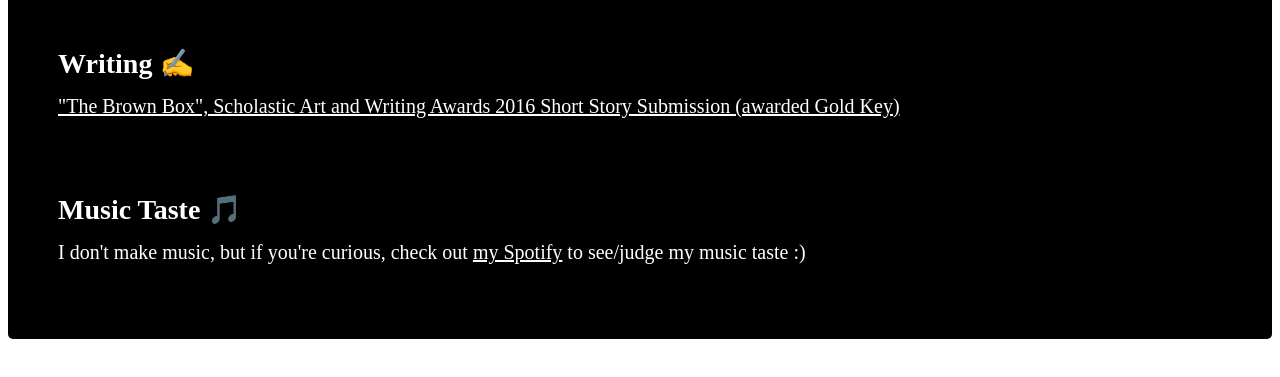
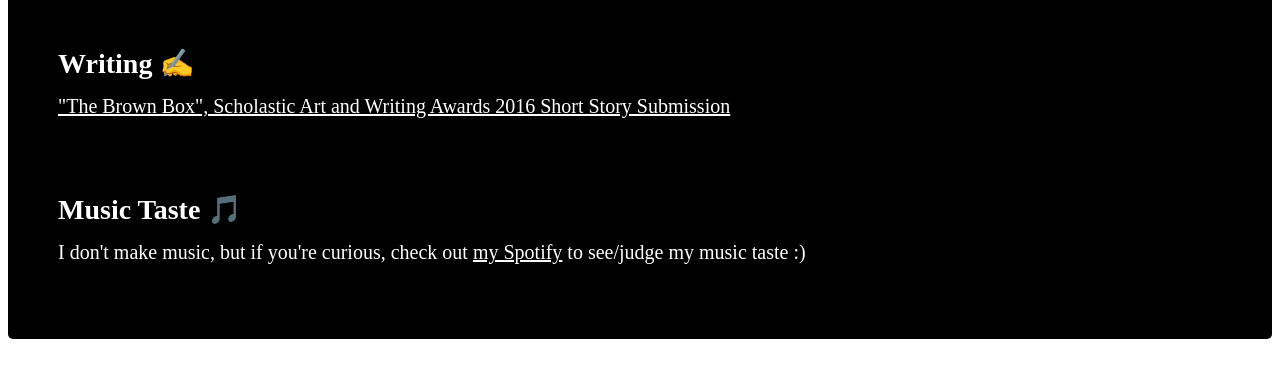
Before and after one commit to JuliaB1/JuliaB1.github.io, a Gatsby site: page /components/Misc in a window 1280 px wide. Shown: the part 121-498 px from the top of the page. Built offline with nearby package versions, Linux system fonts and the light colour scheme; Gatsby itself is replaced by a stand-in of ours.

Commit message:
forgot to remove redundant info

```diff
--- a/src/pages/components/Misc.js
+++ b/src/pages/components/Misc.js
@@ -42,7 +42,7 @@ const Misc = () => {
                     <div style={bigHeader}> Writing ✍️</div>
                     <div style={medHeader}>
                         <a href={tbb} style={{ color: "white" }}>
-                            "The Brown Box", Scholastic Art and Writing Awards 2016 Short Story Submission (awarded Gold Key)
+                            "The Brown Box", Scholastic Art and Writing Awards 2016 Short Story Submission
                         </a>
                     </div>
                 </div>
```
